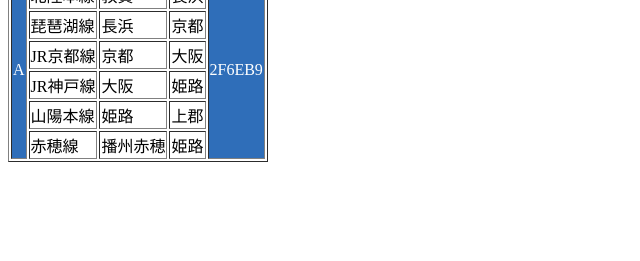
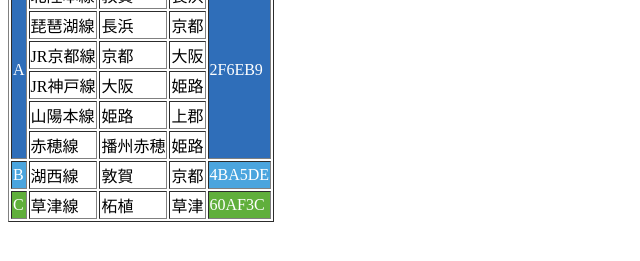
Before and after one commit to iguparn3256/iguparn3256.github.io, a plain HTML site: page index.html in a window 1280 px wide. Shown: the part 379-640 px from the top of the page, without its empty margins (0-640 px from the left). Drawn offline with Linux system fonts and the light colour scheme.

Commit message:
index.html を更新

```diff
--- a/index.html
+++ b/index.html
@@ -5,3 +5,5 @@
 <tr><td>JR神戸線<td>大阪<td>姫路
 <tr><td>山陽本線<td>姫路<td>上郡
 <tr><td>赤穂線<td>播州赤穂<td>姫路
+<tr><td bgcolor="4ba5de"><font color="white">B</font><td>湖西線<td>敦賀<td>京都<td bgcolor="4ba5de"><font color="white">4BA5DE</font>
+<tr><td bgcolor="60af3c"><font color="white">C</font><td>草津線<td>柘植<td>草津<td bgcolor="60af3c"><font color="white">60AF3C</font>
```
